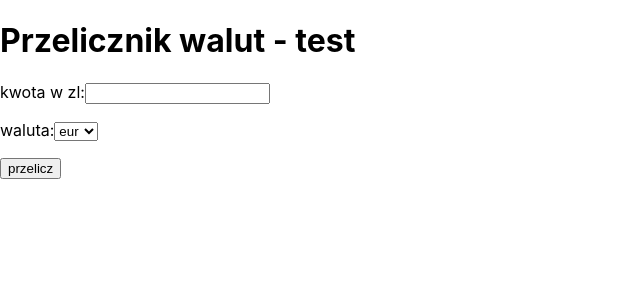
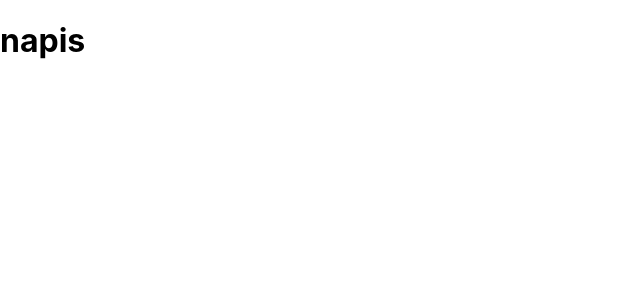
Before and after one commit to oleksaGrzegorz/testGhPages, a React (Create React App) app: page / in a window 1280 px wide. Shown: the top 300 px of the page, without its empty margins (0-640 px from the left). Built offline with nearby package versions, Linux system fonts and the light colour scheme.

Commit message:
app changed

```diff
--- a/src/App.js
+++ b/src/App.js
@@ -1,30 +1,7 @@
-const CurrencyConverter = () => {
+function App() {
+ return (
+  <h1>napis</h1>
+ )
+}
 
-
-  return (
-    <div>
-      <h1>Przelicznik walut - test</h1>
-      <form>
-        <label>
-          kwota w zl:
-          <input />
-        </label>
-        <p>
-          <label>
-            waluta:
-            <select>
-              <option>eur</option>
-              <option>usd</option>
-            </select>
-          </label>
-        </p>
-
-        <button>przelicz</button>
-      </form>
-
-
-    </div>
-  );
-};
-
-export default CurrencyConverter;
+export default App;
```
